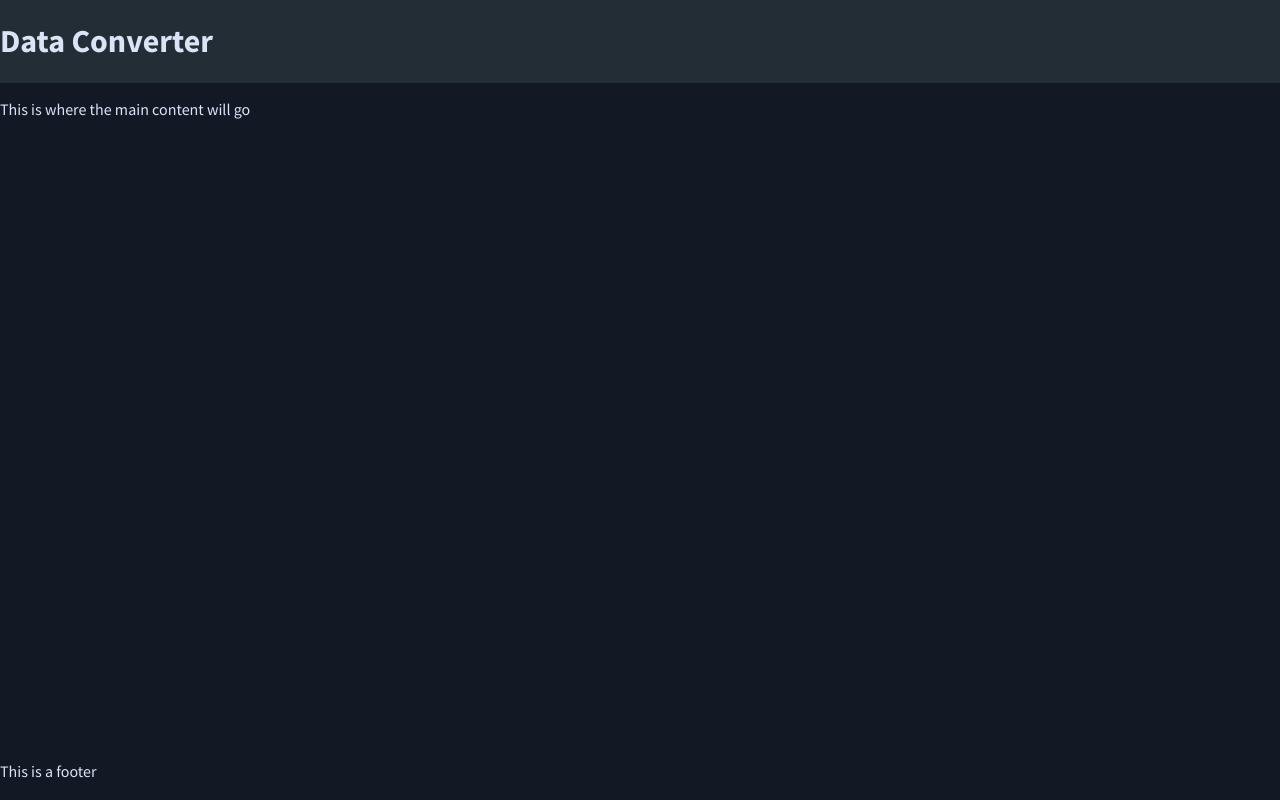
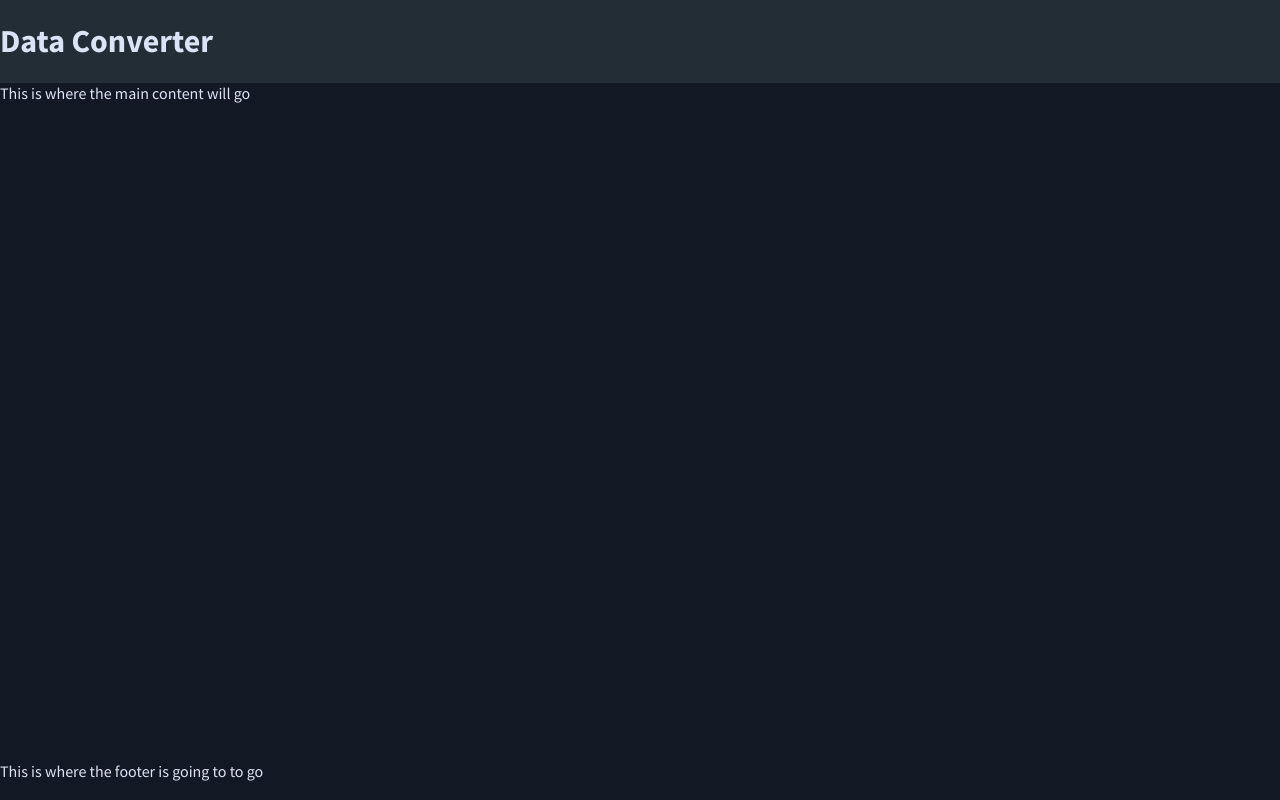
Before and after one commit to YashdalfTheGray/data-converter, a Preact app: page / in a window 1280 px wide. Built offline with nearby package versions, Linux system fonts and the light colour scheme.

Commit message:
pulled in the footer component

```diff
--- a/src/components/App.tsx
+++ b/src/components/App.tsx
@@ -1,6 +1,7 @@
 import { Component } from 'preact';
 
 import Header from './Header';
+import Footer from './Footer';
 
 import './app.scss';
 
@@ -9,8 +10,8 @@ export default class App extends Component {
     return (
       <div className="app">
         <Header />
-        <p className="main">This is where the main content will go</p>
-        <p className="footer">This is a footer</p>
+        <div className="main">This is where the main content will go</div>
+        <Footer />
       </div>
     );
   }
```
